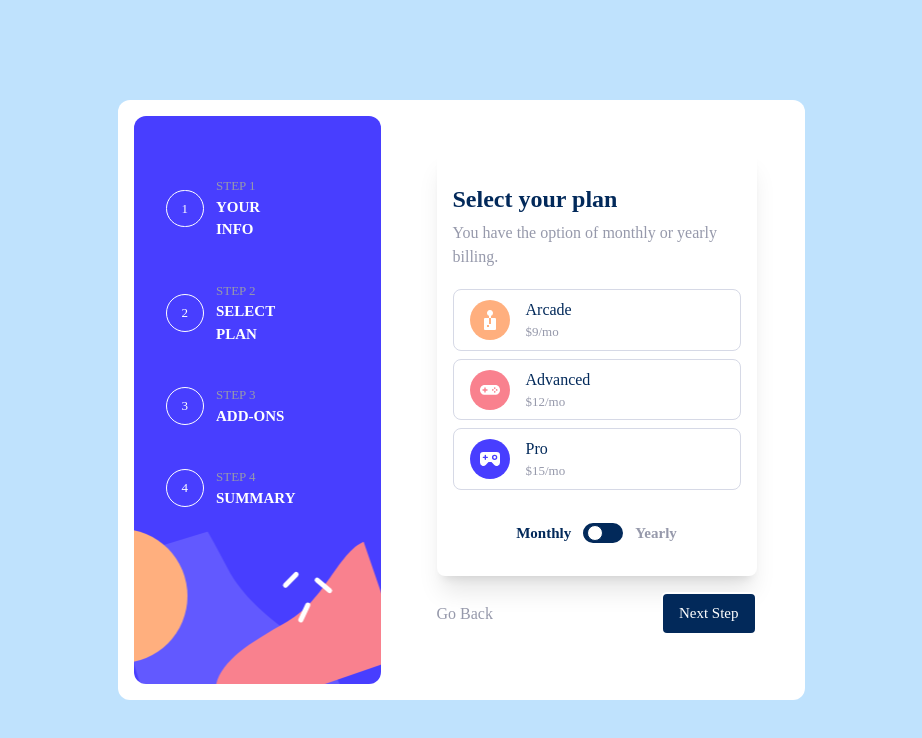
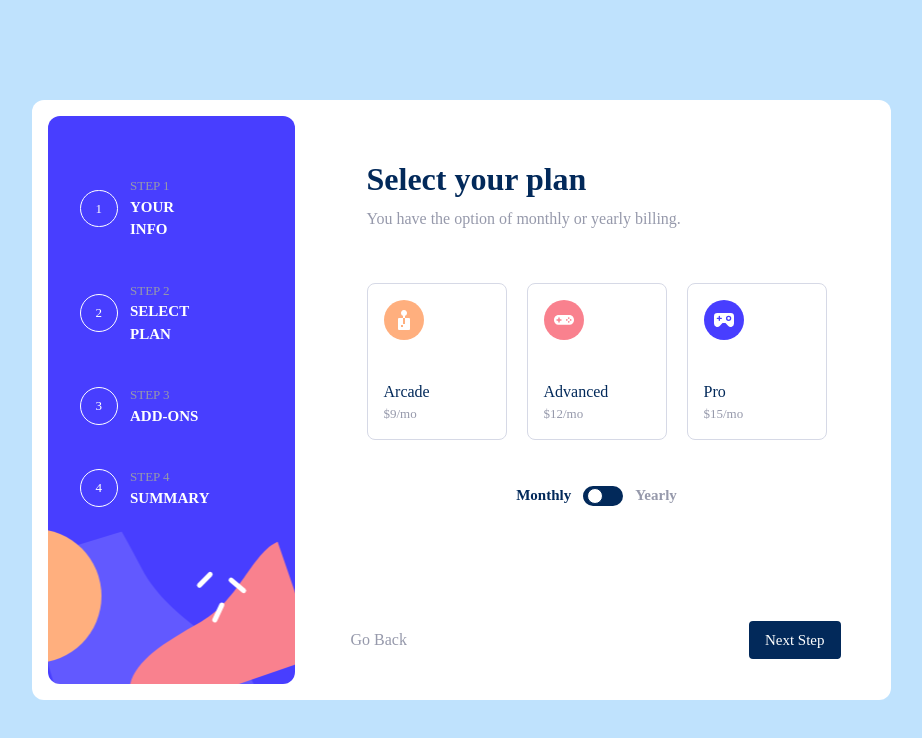
Before and after one commit to wx-it/multi-step-form, a React (Create React App) app: page /step2 in a window 1280 px wide. Shown: the top 738 px of the page, without its empty margins (179-1101 px from the left). Built offline with nearby package versions, Linux system fonts and the light colour scheme.

Commit message:
step 2 desktop styling done

```diff
--- a/src/components/Step2.jsx
+++ b/src/components/Step2.jsx
@@ -23,11 +23,12 @@ const Step2 = ({time, toggle, toggleBoxes, boxes}) => {
       }
   }
     return(
-      <div id='box' onClick={(e)=>{toggleBoxes(e, data.id)}} key={data.id} className='box flex border border-Light-gray rounded-lg items-center space-x-4 py-2 p-4'>
-  <div>
+      <div id='box' onClick={(e)=>{toggleBoxes(e, data.id)}} key={data.id} className='box flex border border-Light-gray rounded-lg items-center space-x-4 py-2 p-4
+      md:flex-col md:items-start md:justify-start md:space-x-0 md:space-y-10 md:py-4 md-px-0 md:w-[140px] md:h-42 md:first:mt-2'>
+  <div className=''>
     <img src={data.image} alt="" />
   </div>
-    <div className='block'>
+    <div className='block md:flex md:flex-col md:items-start md:justify-start md:w-full'>
      <h3  className='font-medium text-Marine-blue' >{data.title}</h3>
      <Price/>
      {time && <p className='text-sm text-Marine-blue font-normal'>2 months free</p>}
@@ -38,23 +39,23 @@ const Step2 = ({time, toggle, toggleBoxes, boxes}) => {
   })
 
   return (
-  <div>
-  <div className='bg-White py-8 px-4 rounded-lg shadow-xl'>
+  <div className='md:space-y-16'>
+  <div className='bg-White py-8 px-4 rounded-lg shadow-xl md:shadow-none'>
 
   <h2
-    className='text-Marine-blue text-xl font-bold'
+    className='text-Marine-blue text-xl font-bold md:text-xxl'
   >
     Select your plan</h2>
   <p
-   className="text-Cool-gray w-72 my-1"
+   className="text-Cool-gray w-72 my-1 md:w-auto"
   >You have the option of monthly or yearly billing.</p>
 
-<div id='boxes' className='boxes space-y-2 mt-5'>
+<div id='boxes' className='boxes space-y-2 mt-5 md:flex md:items-center md:justify-between md:space-x-5 md:mt-11'>
 {getData}
 
 </div>
 
-<div className='flex items-center justify-center space-x-3 mt-8'>
+<div className='flex items-center justify-center space-x-3 mt-8 md:mt-11'>
 
     <span className={time ? 'text-Cool-gray font-bold text-ms' : 'font-bold text-Marine-blue text-ms'} >Monthly</span>
 
@@ -70,7 +71,7 @@ const Step2 = ({time, toggle, toggleBoxes, boxes}) => {
   </div>
 
 <div
-className='flex justify-between'
+className='flex justify-between items-center'
 >
     <button
       className="text-Cool-gray font-medium"
```
